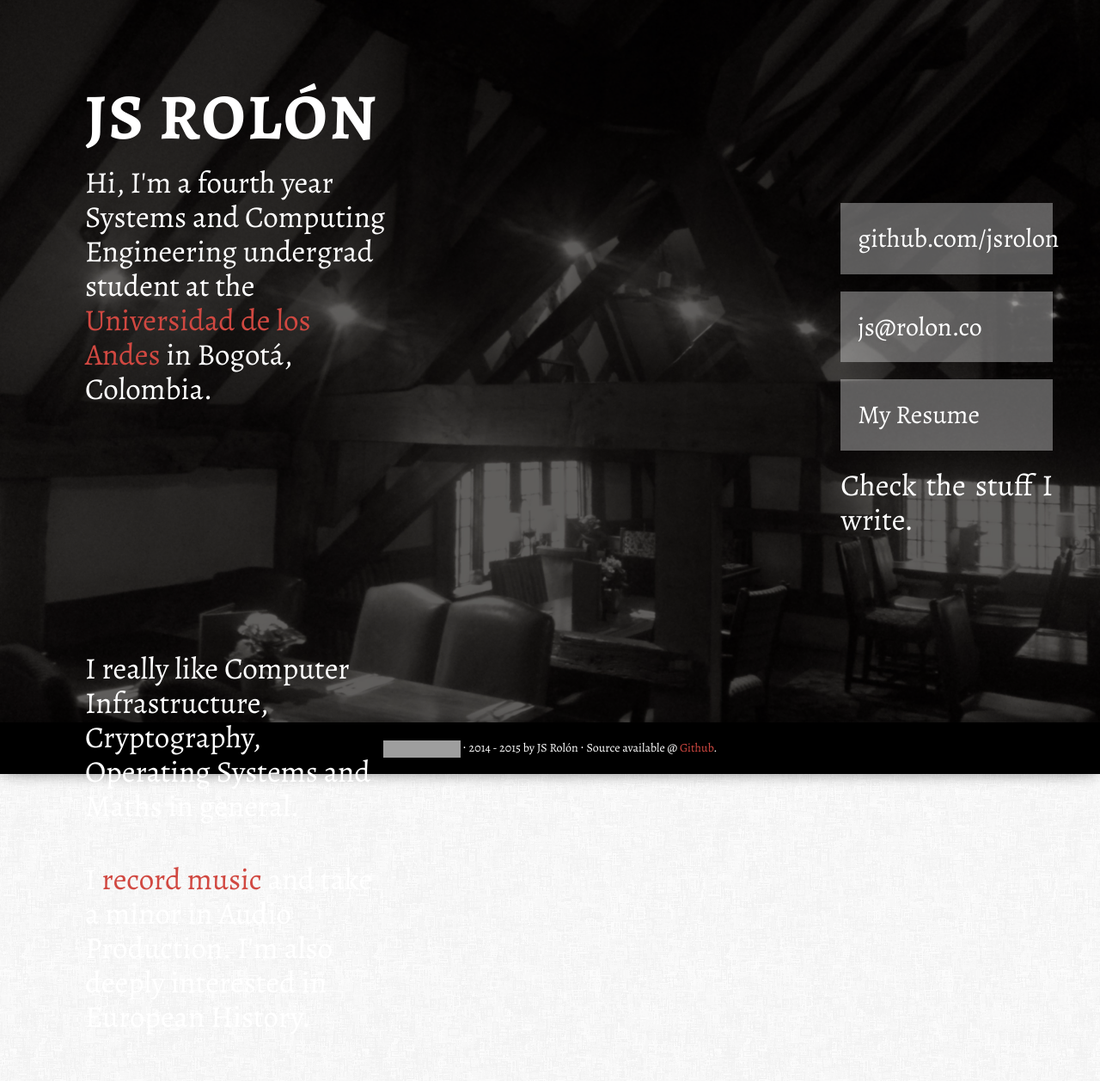
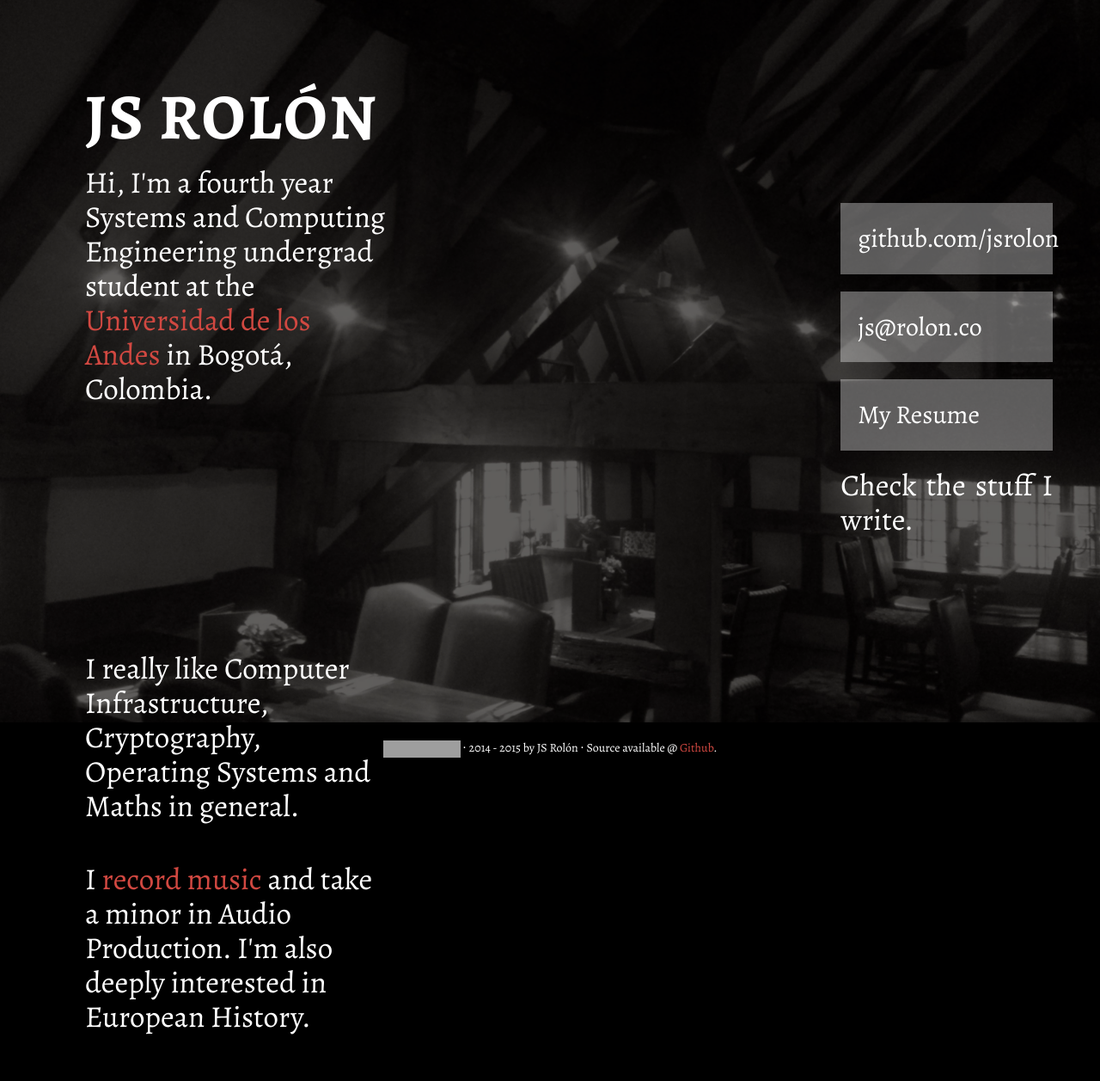
Before and after one commit to jsrolon/jsrolon.github.io, a Jekyll site: the page built from index.html, in a window 1280 px wide. Shown: the whole page at 86% size. Built offline with Jekyll 4.4.1, drawn with Linux system fonts in a browser that asks for light colours; the list of posts is cut into pages by our own code; grey boxes are pictures that could not be loaded.

Commit message:
quick fix for scrolling problem

```diff
--- a/css/style.scss
+++ b/css/style.scss
@@ -16,7 +16,7 @@ html, body {
 
 	font-family: 'Alegreya', serif;
 	color: rgba(0, 0, 0, 0.75);
-	background-image: url(../img/pattern.png);
+	background-color: black;
 }
 
 body {
```
